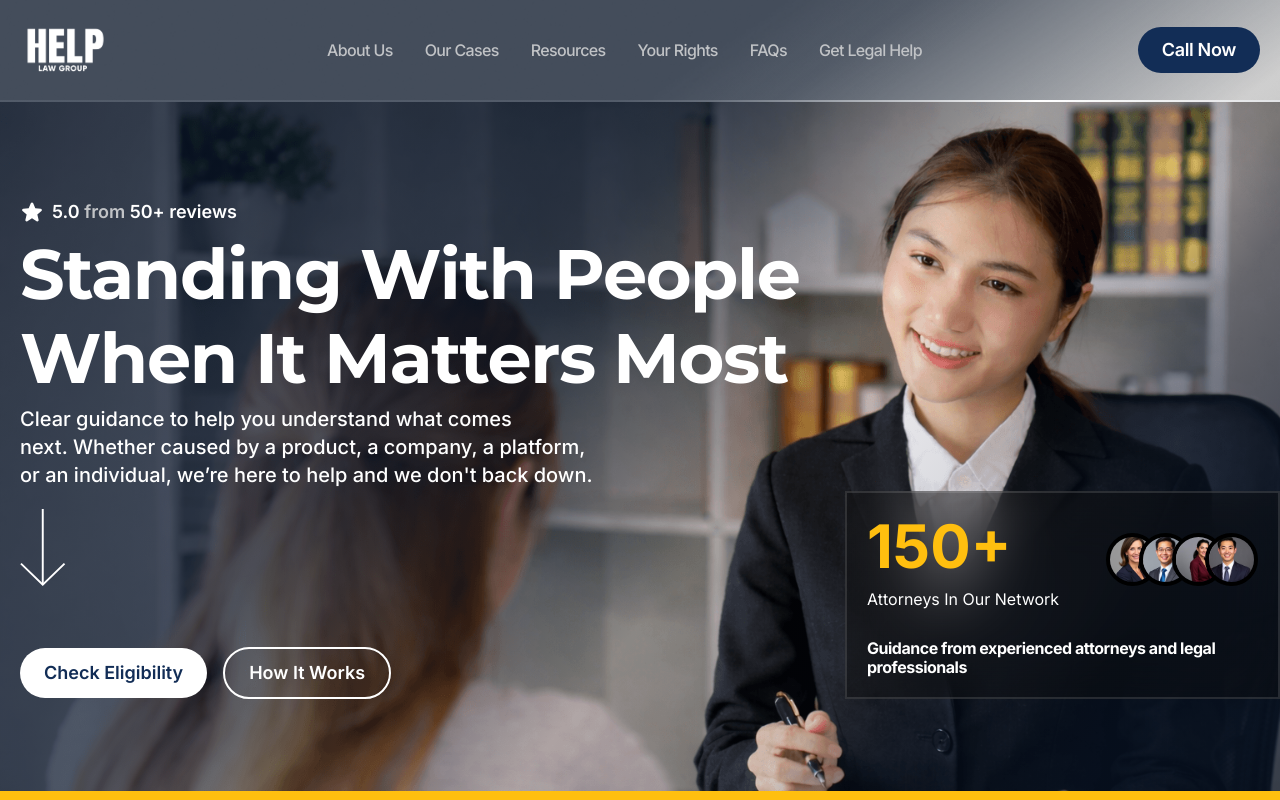
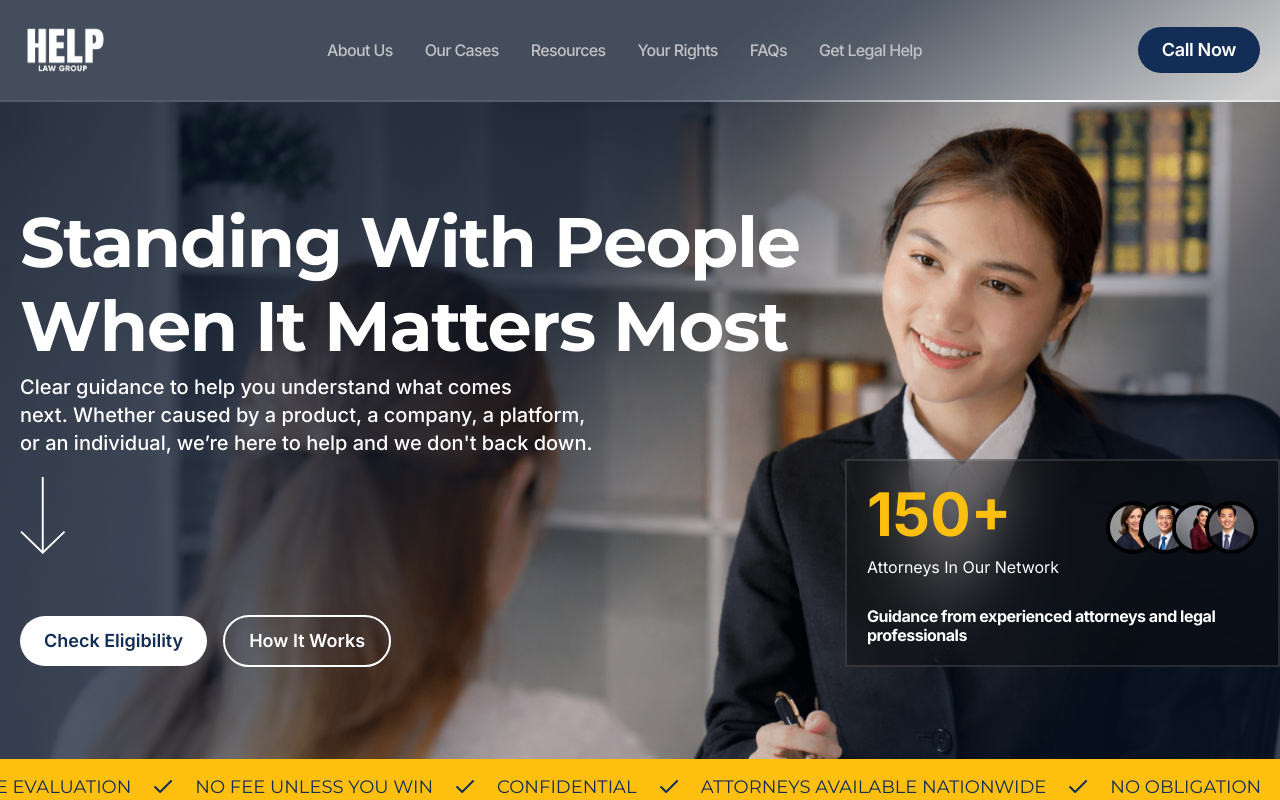
Before and after one commit to Ignition-Point/helplaw-nextjs, a Next.js app: page / in a window 1280 px wide. Shown: the top 800 px of the page. Built offline with nearby package versions, Linux system fonts and the light colour scheme.

Commit message:
feat: feedback points done

```diff
--- a/src/app/page.tsx
+++ b/src/app/page.tsx
@@ -55,26 +55,7 @@ export default async function HomePage() {
 
         <div className="relative mx-auto  max-w-7xl items-center justify-between px-5  pt-[40px] pb-[40px] md:pt-[70px] md:pb-[72px] lg:pt-[100px] lg:pb-[92px]">
           <div className="max-w-[785px] w-full">
-            <div className="inline-flex items-center gap-2 text-white ">
-              <svg
-                xmlns="http://www.w3.org/2000/svg"
-                width="24"
-                height="24"
-                viewBox="0 0 24 24"
-                fill="none"
-              >
-                <path
-                  fill-rule="evenodd"
-                  clip-rule="evenodd"
-                  d="M10.7895 3.20997C11.2375 2.13297 12.7655 2.13297 13.2135 3.20997L15.2955 8.21597L20.6995 8.64997C21.8635 8.74297 22.3355 10.195 21.4485 10.955L17.3315 14.482L18.5885 19.755C18.8595 20.891 17.6245 21.788 16.6285 21.18L12.0015 18.354L7.37447 21.18C6.37847 21.788 5.14347 20.89 5.41447 19.755L6.67147 14.482L2.55447 10.955C1.66747 10.195 2.13947 8.74297 3.30347 8.64997L8.70747 8.21597L10.7895 3.20997Z"
-                  fill="white"
-                />
-              </svg>
 
-              <span className="font-semibold md:text-[16px] lg:text-[18px] leading-[1.2] text-white">
-                5.0 <span className="text-[#C1C3C6]">from</span> 50+ reviews
-              </span>
-            </div>
             <h1 className="heading font-bold text-[32px] md:text-[50px] lg:text-[70px] leading-[120%]  align-middle capitalize text-white">
               Standing With People When It Matters Most
             </h1>
@@ -337,7 +318,7 @@ export default async function HomePage() {
                     </svg>
                   </div>
                   <div className="font-semibold text-[17px] leading-[100%] tracking-[0%] text-center align-middle text-[#161D27]">
-                    1500+
+                    150+
                   </div>
                 </div>
               </div>
@@ -494,9 +475,6 @@ export default async function HomePage() {
         </div>
       </section>
 
-      {/* ─── TestimonialSection ─── */}
-      <TestimonialSection />
-
       {/* ─── Cases We Are Currently Reviewing ─── */}
       <HomeCaseCards />
 
--- a/src/components/Footer.tsx
+++ b/src/components/Footer.tsx
@@ -90,7 +90,7 @@ export function Footer() {
         <div className="bg-[#000000] py-[20px]">
           <div className="mx-auto max-w-7xl px-5">
           <p className="font-normal text-[12px] lg:text-[14px] leading-[140%] tracking-[0%] text-white">
-            <strong className="font-medium">DISCLAIMER:</strong> This website is for informational purposes only and constitutes a paid legal advertisement. The information provided does not constitute legal or medical advice, and no attorney client relationship is formed by use of this website. Results are not guaranteed. Information may not be complete or up to date. You should consult a licensed attorney regarding your specific legal situation and a qualified medical professional regarding any medical concerns. Do not disregard professional advice based on information found on this site. Help Law Group is not responsible for actions taken based on the content of this website. Our goal is to help connect individuals with information and legal resources to fight for their rights.
+            <strong className="font-medium">DISCLAIMER:</strong> This website is for informational purposes only and constitutes a paid legal advertisement. The information provided does not constitute legal or medical advice, and no attorney-client relationship is formed by use of this website. Results are not guaranteed. Information may not be complete or up to date. You should consult a licensed attorney regarding your specific legal situation and a qualified medical professional regarding any medical concerns. Do not disregard professional advice based on information found on this site. Some content on this website, including certain images, may be AI-generated, simulated, or illustrative only and may not depict actual Help Law Group offices, personnel, or events. Help Law Group is not responsible for actions taken based on the content of this website. Our goal is to help connect individuals with information and legal resources to fight for their rights.
           </p>
           </div>
         </div>
```
